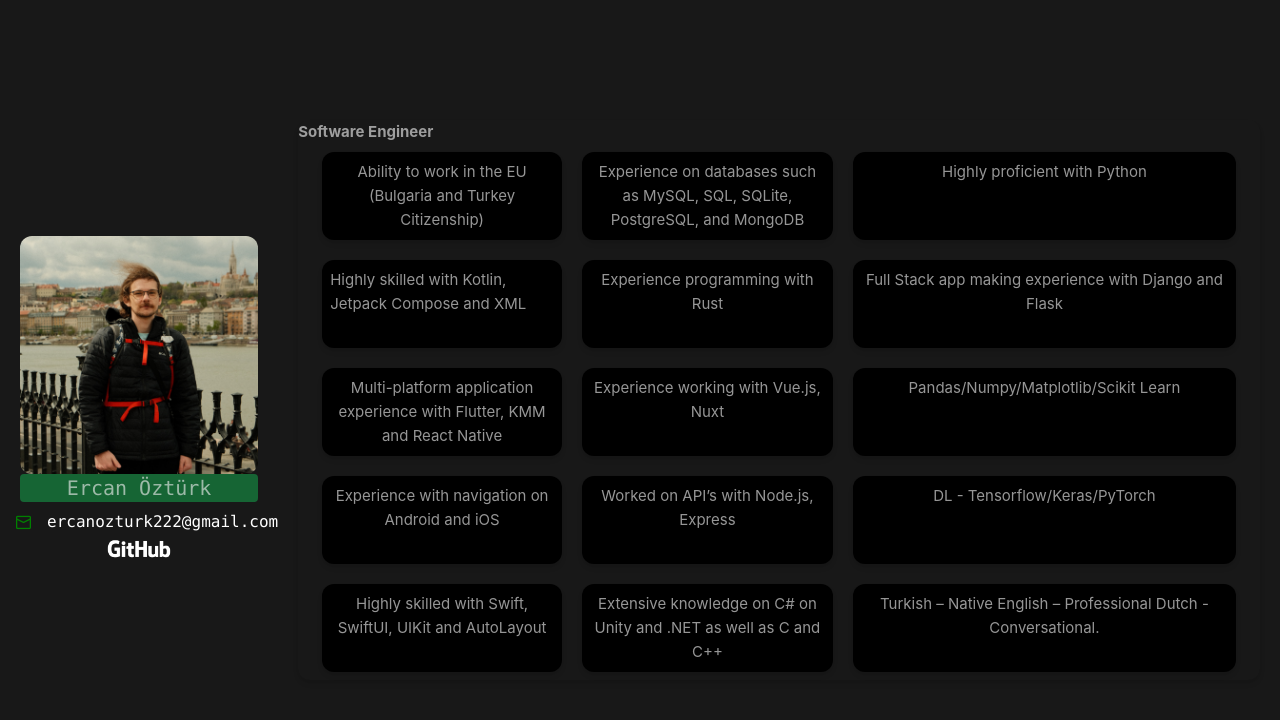
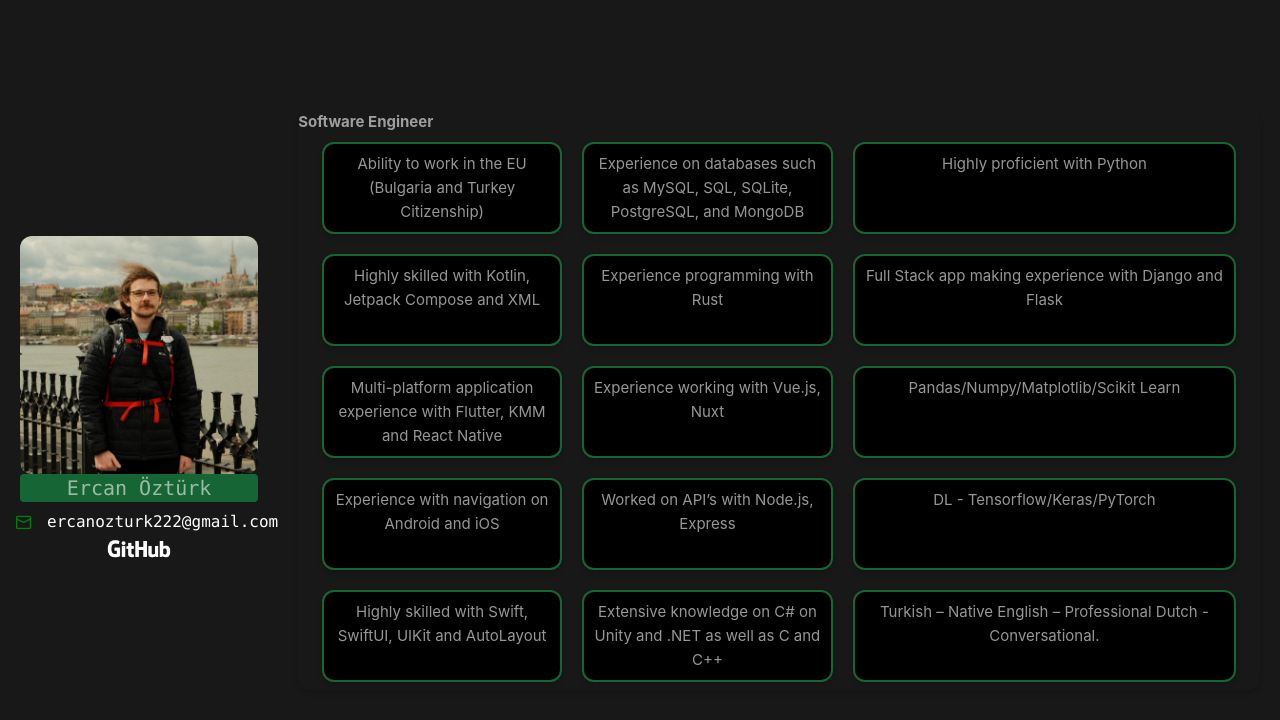
Before and after one commit to Ercan-Ozturk/ercan-ozturk-resume, a Vue app: page / in a window 1280 px wide. Shown: the top 720 px of the page. Built offline with nearby package versions, Linux system fonts and the light colour scheme.

Commit message:
Refactoring and InfoCard component

```diff
--- a/src/App.vue
+++ b/src/App.vue
@@ -7,8 +7,8 @@ import { RouterLink, RouterView } from "vue-router";
     <div class="flex flex-col md:flex-row items-center content  py-10 align-middle">
       <div class="rows-3">
         <div class="flex px-5 justify-center items-center object-scale-down">
-          <img alt=" Ercan Ozturk" class="image rounded-xl" src="@/assets/ercanozturk.jpg" width="256 md:400"
-            height="256 md:400" />
+          <img alt=" Ercan Ozturk" class="image rounded-xl" src="@/assets/ercanozturk.jpg" width="256 md:400 lg:500"
+            height="256 md:400 lg:500" />
         </div>
         <div class="mx-5 rounded bg-green-800">
           <div class="font-mono text-xl mb-2 text-center">Ercan Öztürk</div>
--- /dev/null
+++ b/src/components/InfoCard.vue
@@ -0,0 +1,14 @@
+<script setup>
+defineProps({
+    bg: {
+        type: String,
+        default: "bg-gray-100",
+    },
+});
+</script>
+
+<template>
+    <div class="px-2 py-2 bg-black rounded-xl shadow-md relative text-center border-solid border-2 border-green-800">
+        <slot> </slot>
+    </div>
+</template>
--- a/src/views/AboutView.vue
+++ b/src/views/AboutView.vue
@@ -1,3 +1,7 @@
+<script setup lang="ts">
+import InfoCard from '@/components/InfoCard.vue';
+</script>
+
 <template>
   <div class="m-5 bg-gray rounded-xl shadow-md relative">
 
@@ -5,41 +9,68 @@
       <div class="font-bold text-l">Software Engineer</div>
     </div>
 
-    <div class="grid grid-col lg:grid-flow-col grid-rows-5 gap-5 px-6 py-2 ">
-      <div class="px-2 py-2 bg-black rounded-xl shadow-md relative text-center ">
-        <div>Ability to work in the EU (Bulgaria and
-          Turkey Citizenship)</div>
-      </div>
-      <div class="px-2 py-2 bg-black rounded-xl shadow-md relative text">Highly skilled with Kotlin, Jetpack
+    <div class="grid grid-col lg:grid-flow-col grid-rows-5 gap-5 px-6 py-2">
+      <InfoCard>
+        Ability to work in the EU (Bulgaria and
+        Turkey Citizenship)
+      </InfoCard>
+      <InfoCard>
+        Highly
+        skilled
+        with Kotlin, Jetpack
         Compose
-        and XML</div>
-      <div class="px-2 py-2 bg-black rounded-xl shadow-md relative text-center">Multi-platform application experience
-        with Flutter, KMM and React Native</div>
-      <div class="px-2 py-2 bg-black rounded-xl shadow-md relative text-center">Experience with navigation on Android
-        and iOS</div>
-      <div class="px-2 py-2 bg-black rounded-xl shadow-md relative text-center">Highly skilled with Swift, SwiftUI,
+        and XML
+      </InfoCard>
+      <InfoCard>
+        Multi-platform application experience
+        with Flutter, KMM and React Native
+      </InfoCard>
+      <InfoCard>
+        Experience with navigation on Android
+        and iOS
+      </InfoCard>
+      <InfoCard>
+        Highly skilled with Swift, SwiftUI,
         UIKit and
-        AutoLayout</div>
-      <div class="px-2 py-2 bg-black rounded-xl shadow-md relative text-center">Experience on databases such as MySQL,
+        AutoLayout
+      </InfoCard>
+      <InfoCard>
+        Experience on databases such as MySQL,
         SQL,
-        SQLite, PostgreSQL, and MongoDB</div>
-      <div class="px-2 py-2 bg-black rounded-xl shadow-md relative text-center">Experience programming with Rust</div>
-      <div class="px-2 py-2 bg-black rounded-xl shadow-md relative text-center">Experience working with Vue.js, Nuxt
-      </div>
-      <div class="px-2 py-2 bg-black rounded-xl shadow-md relative text-center">Worked on API’s with Node.js, Express
-      </div>
-      <div class="px-2 py-2 bg-black rounded-xl shadow-md relative text-center">Extensive knowledge on C# on Unity
-        and .NET as well as C and C++</div>
-      <div class="px-2 py-2 bg-black rounded-xl shadow-md relative text-center">Highly proficient with Python</div>
-      <div class="px-2 py-2 bg-black rounded-xl shadow-md relative text-center">Full Stack app making
+        SQLite, PostgreSQL, and MongoDB
+      </InfoCard>
+      <InfoCard>
+        Experience programming with Rust
+      </InfoCard>
+      <InfoCard>
+        Experience working with Vue.js, Nuxt
+      </InfoCard>
+      <InfoCard>
+        Worked on API’s with Node.js, Express
+      </InfoCard>
+      <InfoCard>
+        Extensive knowledge on C# on Unity
+        and .NET as well as C and C++
+      </InfoCard>
+      <InfoCard>
+        Highly proficient with Python
+      </InfoCard>
+      <InfoCard>
+        Full Stack app making
         experience with Django and
-        Flask</div>
-      <div class="px-2 py-2 bg-black rounded-xl shadow-md relative text-center">Pandas/Numpy/Matplotlib/Scikit Learn
-      </div>
-      <div class="px-2 py-2 bg-black rounded-xl shadow-md relative text-center">DL - Tensorflow/Keras/PyTorch</div>
-      <div class="px-2 py-2 bg-black rounded-xl shadow-md relative text-center">Turkish – Native English – Professional
+        Flask
+      </InfoCard>
+      <InfoCard>
+        Pandas/Numpy/Matplotlib/Scikit Learn
+      </InfoCard>
+      <InfoCard>
+        DL - Tensorflow/Keras/PyTorch
+      </InfoCard>
+      <InfoCard>
+        Turkish – Native English – Professional
         Dutch -
-        Conversational.</div>
+        Conversational.
+      </InfoCard>
     </div>
   </div>
 </template>
```
